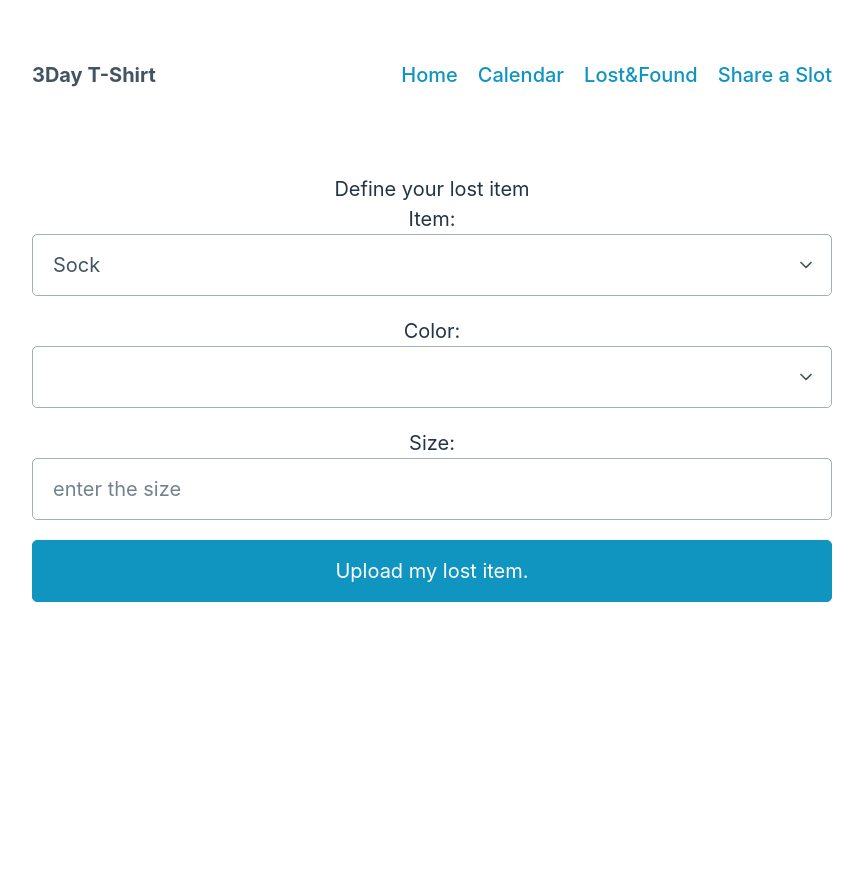
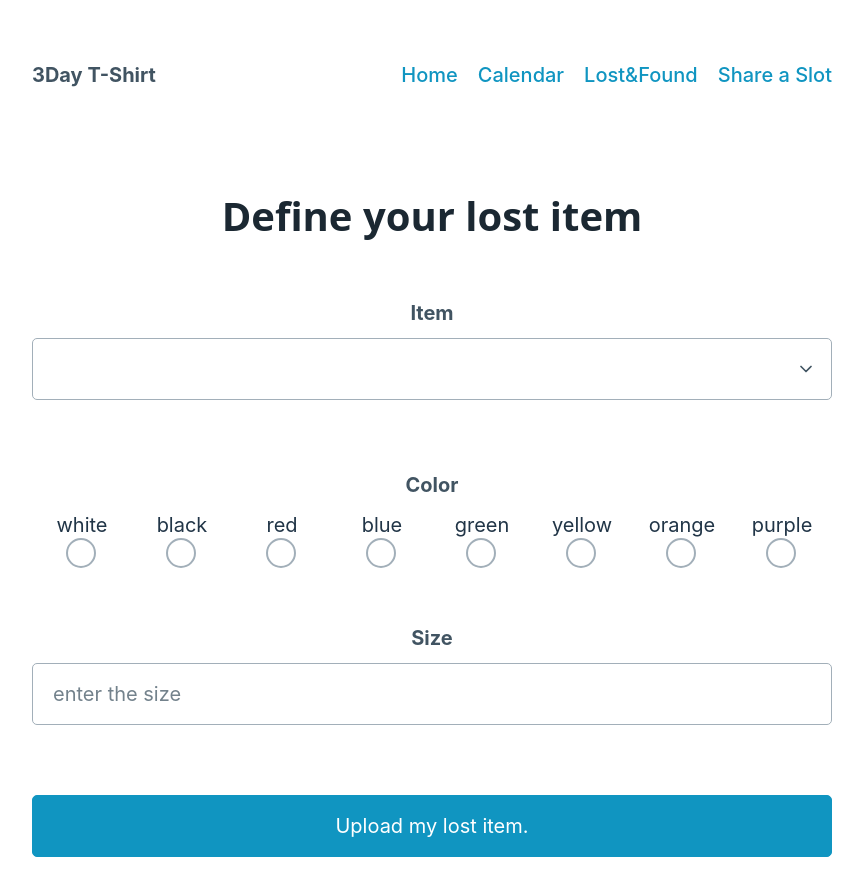
Before and after one commit to BaselHack-2023/web-frontend, a Svelte app: page /lost-and-found/Lost.svelte in a window 1280 px wide. Shown: the top 896 px of the page, without its empty margins (208-1071 px from the left). Before the commit the page ends 800 px from the top, so only its background shows below. Built offline with nearby package versions, Linux system fonts and the light colour scheme.

Commit message:
Design changes and item upload to database 🤞

```diff
--- a/src/routes/lost-and-found/Lost.svelte
+++ b/src/routes/lost-and-found/Lost.svelte
@@ -1,20 +1,19 @@
 <script lang="ts">
    // logic
    import { navigate } from 'svelte-routing';
+   import { get } from 'svelte/store';
+   import { userStore } from '../../model/user.store';
    let size = '';
-   let SelectionItem = 'Sock';
+   let SelectionItem = '';
 	let OptionItem = [
 		'Sock',
 		'Underwear',
 		'T-shirt', 'Shirt', 'Trousers', 'Jacket'
 	]
 
-   let SelectionColor = 'Sock';
-	let OptionColor = [
-		'White',
-		'Black',
-		'Yellow', 'Orange', 'Red', 'Blue', 'Green','Grey'
-	]
+   let group = 1;
+   let SelectionColor = [];
+	let OptionColor = ['white','black','red','blue','green','yellow','orange','purple']
 
    $: if(!!size && !!SelectionItem && !!SelectionColor)
       console.log('filled out')
@@ -26,38 +25,129 @@
    $: console.log('Changed selected:', SelectionColor)
 	$: console.log('Updated options:', OptionColor)
 
-   const redirectToUploaded = () => {
-      navigate('/lost-and-found/LostUploaded.svelte');
+   const redirectToUploaded = async () => {
+      const data = {
+         name: SelectionItem,
+         colors: SelectionColor.join(','),
+         size: size,
+         owner: get(userStore).id
+      };
+      const response = await fetch('https://api.iperka.com/items', {
+         method: 'POST',
+         headers: {
+            'Content-Type': 'application/json'
+         },
+         body: JSON.stringify(data)
+      });
+      if (response.ok) {
+         navigate('/lost-and-found/LostUploaded.svelte');
+      } else {
+         console.error('Failed to upload lost item');
+      }
    };
 
  </script>
 
-<div class="boxes">
-   <div>Define your lost item</div>
+<div class="mainContainer">
+   <h1>Define your lost item</h1>
    <div></div>
 </div>
 
-<div>
-Item: <select bind:value={SelectionItem}>
-	{#each OptionItem as value}<option {value}>{value}</option>{/each}
-</select></div>
+<div class="itemSection">
+   <p class="sectionTitle">Item</p>
+   <select bind:value={SelectionItem}>
+      {#each OptionItem as value}<option {value}>{value}</option>{/each}
+   </select>
+</div>
 
-<div>
-Color: <select bind:value={SelectionColor}>
-	{#each OptionColor as value}<option {value}>{value}</option>{/each}
-</select></div>
+<div class="colorSection">
+   <p class="sectionTitle">Color</p>
+   <div class="colorboxes">
 
-<div>
-Size: <input bind:value={size} placeholder="enter the size" /></div>
+      {#each OptionColor as color}
+         <label class="colorboxLabel">
+            {color}
+            <input type="checkbox" bind:group={SelectionColor} value={color} class="colorboxInput"/>
+         </label>
+      {/each}
+   </div>
+</div>
+
+
+<div class="sizeSection">
+   <p class="sectionTitle">Size</p>
+   <input bind:value={size} placeholder="enter the size" />
+</div>
 
 <button on:click={redirectToUploaded}>Upload my lost item.</button>
 
 
 <style>
-   .boxes {
+   .mainContainer {
+      margin-top: 20px;
       display: flex;
       flex-direction: column;
       justify-content: center;
       align-items: center;
    }
+
+   .itemSection {
+      display: flex;
+      flex-direction: column;
+      justify-content: center;
+      align-items: center;
+      width: 100%;
+      margin-bottom: 50px;
+   }
+
+   .colorSection {
+      display: flex;
+      flex-direction: column;
+      justify-content: center;
+      align-items: center;
+      width: 100%;
+      margin-bottom: 50px;
+   }
+
+   .sizeSection {
+      display: flex;
+      flex-direction: column;
+      justify-content: center;
+      align-items: center;
+      width: 100%;
+      margin-bottom: 50px;
+   }
+
+   .sectionTitle {
+      font-size: 20px;
+      font-weight: bold;
+      margin-bottom: 10px;
+   }
+
+   .colorboxes {
+      display: flex;
+      flex-direction: row;
+      justify-content: space-between;
+      align-items: center;
+   }
+
+   .colorboxLabel {
+      display: flex;
+      flex-direction: column;
+      justify-content: center;
+      align-items: center;
+      width: 100px;
+   }
+
+   .colorboxInput {
+      width: 30px;
+      height: 30px;
+      border-radius: 50%;
+      background-color: white;
+      margin-left: 5px;
+   }
+
+   .colorboxInput:checked {
+      background-color: var(--color);
+   }
 </style>
--- a/src/routes/lost-and-found/LostAndFound.svelte
+++ b/src/routes/lost-and-found/LostAndFound.svelte
@@ -14,6 +14,18 @@
    };
 </script>
 
-<h1>Have you lost or found the item?</h1>
-<button on:click={redirectToLost}>LOST</button>
-<button on:click={redirectToFound}>FOUND</button>
+<div class="mainContainer">
+   <h1>Have you lost or found the item?</h1>
+   <button on:click={redirectToLost}>LOST</button>
+   <button on:click={redirectToFound}>FOUND</button>
+</div>
+
+<style>
+   .mainContainer {
+      margin-top: 20px;
+      display: flex;
+      flex-direction: column;
+      justify-content: center;
+      align-items: center;
+   }
+</style>
--- a/src/routes/lost-and-found/LostUploaded.svelte
+++ b/src/routes/lost-and-found/LostUploaded.svelte
@@ -6,7 +6,11 @@
    };
  </script>
 
-<h1>Your item is uploaded into the LOST-Database.</h1>
+
+<div class="mainContainer">
+   <h1>Your item is uploaded into the LOST-Database.</h1>
+   <div></div>
+</div>
 
 <div class="boxes">
    <div></div>
@@ -18,6 +22,14 @@
 
 
 <style>
+   .mainContainer {
+      margin-top: 20px;
+      display: flex;
+      flex-direction: column;
+      justify-content: center;
+      align-items: center;
+   }
+
    .boxes {
       display: flex;
       flex-direction: column;
```
